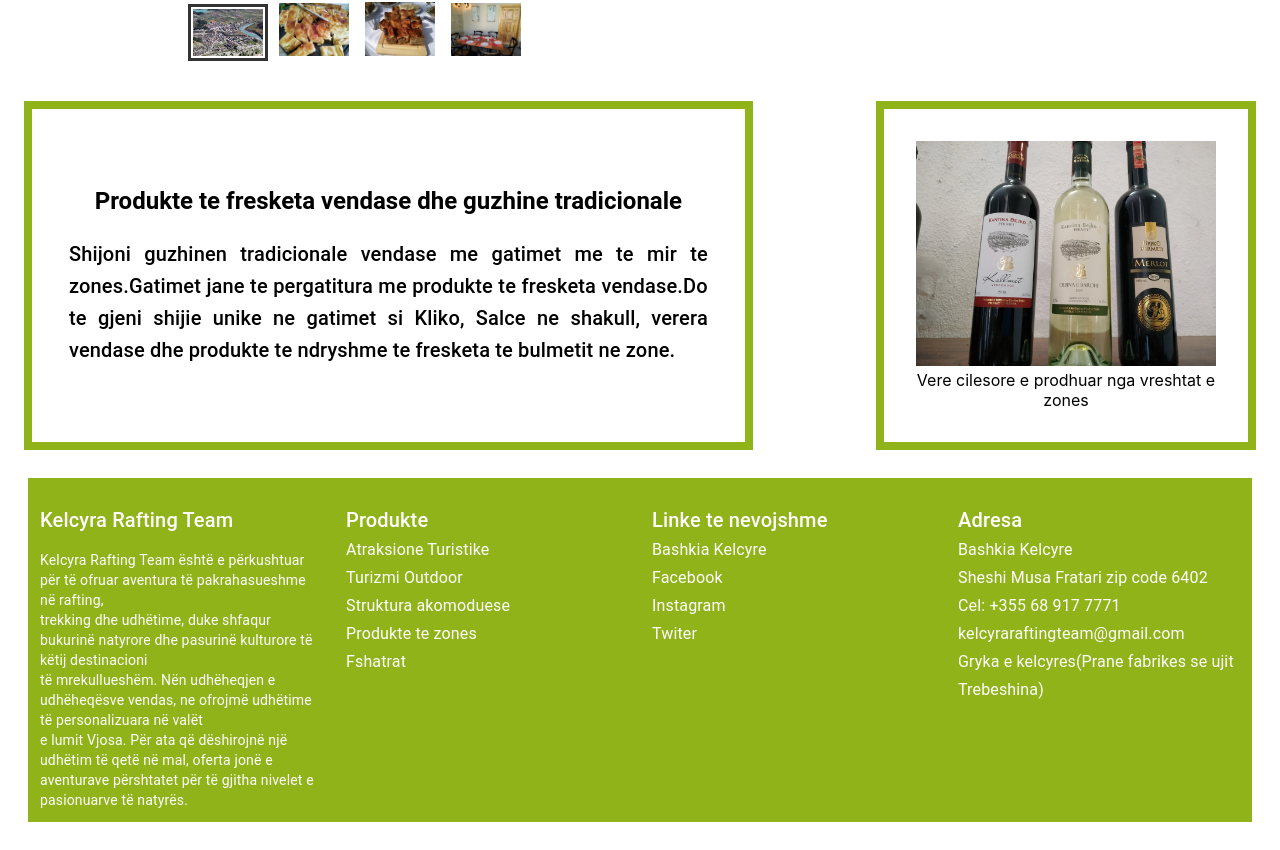
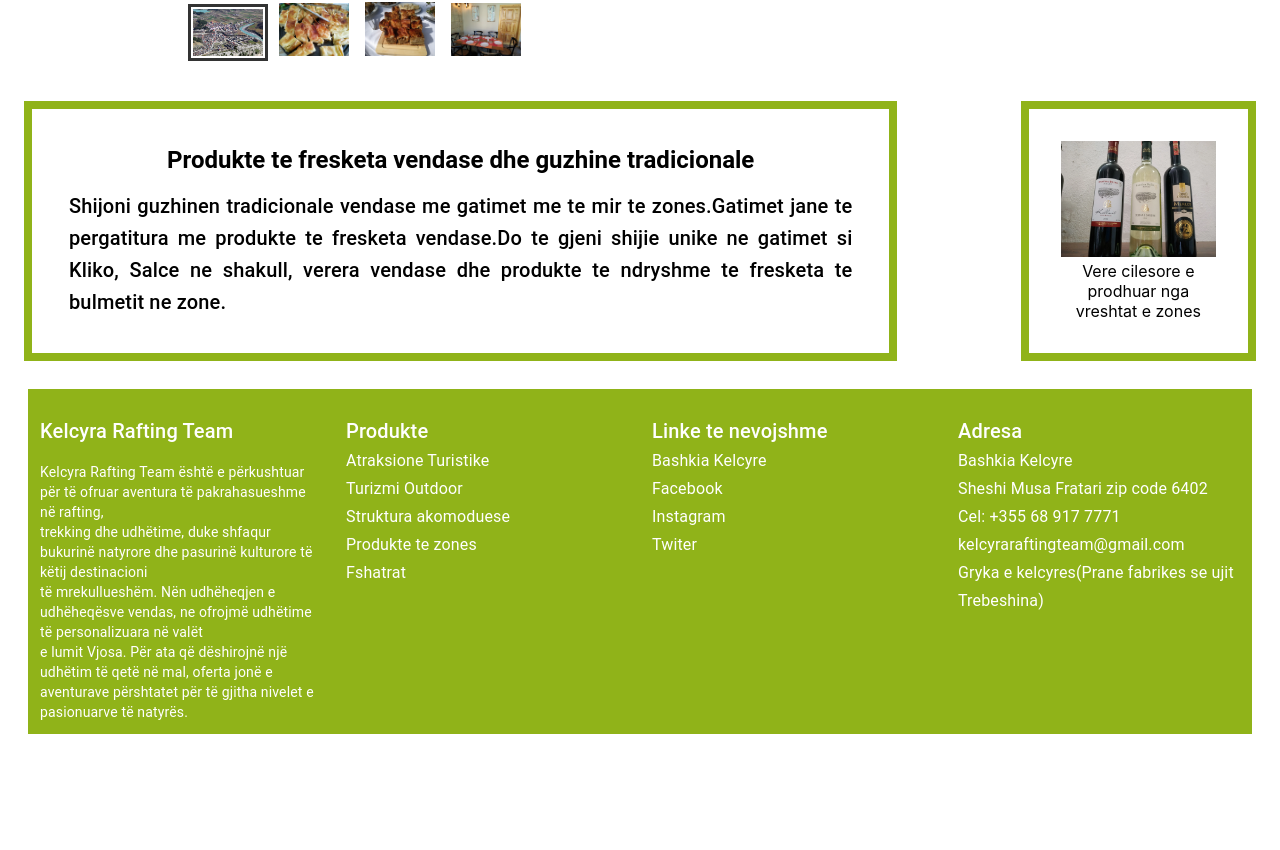
Before and after one commit to Landibar19/visitkelcyra, a React (Create React App) app: page / in a window 1280 px wide. Shown: the part 6585-7435 px from the top of the page. After the commit the page ends 7347 px from the top, so only its background shows below. Built offline with nearby package versions, Linux system fonts and the light colour scheme; a web font is replaced by a local one.

Commit message:
Update Section6.js

```diff
--- a/src/components/Sections/section6/Section6.js
+++ b/src/components/Sections/section6/Section6.js
@@ -25,8 +25,7 @@ const useStyles = makeStyles((theme) => ({
   },
   image: {
     width: '100%',
-    maxWidth: '650px',
-    minWidth: '300px',
+    maxWidth: '640px',
     transition: 'opacity 2s',
     opacity: 0,
   },
```
